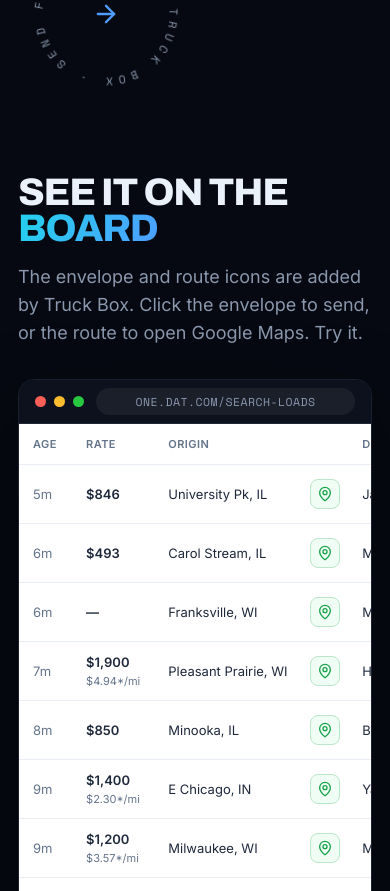
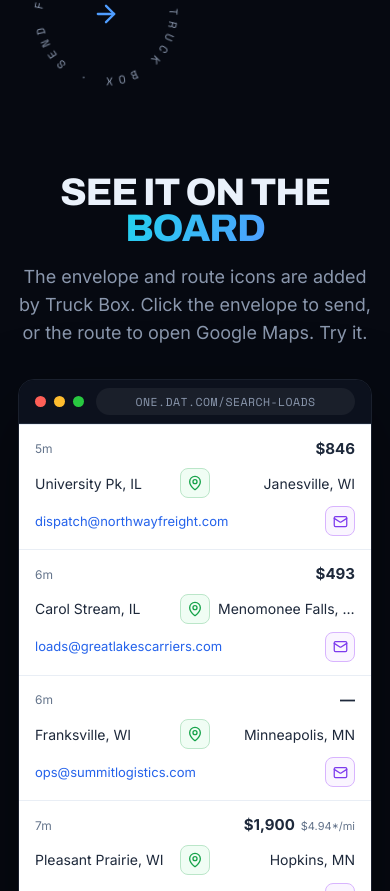
Before and after one commit to mng2214/truckbox-extension-landing, a React (Vite) app: page / in a window 390 px wide. Shown: the part 893-1784 px from the top of the page. Built offline with nearby package versions, Linux system fonts and the light colour scheme.

Commit message:
clean up

```diff
--- a/src/App.tsx
+++ b/src/App.tsx
@@ -547,11 +547,11 @@
   return (
     <section className="ed-section" style={{ paddingTop: 0 }}>
       <div className="ed-container">
-        <div className="mb-8">
+        <div className="mb-8 text-center md:text-left">
           <h2 className="ed-h2">
             See it on the <span className="ed-accent">board</span>
           </h2>
-          <p className="mt-4 max-w-xl text-lg" style={{ color: "var(--muted)" }}>
+          <p className="mt-4 max-w-xl text-lg mx-auto md:mx-0" style={{ color: "var(--muted)" }}>
             The envelope and route icons are added by Truck Box. Click the envelope to
             send, or the route to open Google Maps. Try it.
           </p>
@@ -559,7 +559,7 @@
 
         <Reveal>
           <div
-            className="relative overflow-hidden"
+            className="relative overflow-hidden mx-auto"
             style={{ borderRadius: 16, border: "1px solid var(--line)", boxShadow: "0 30px 80px rgba(0,0,0,0.45)" }}
           >
             {/* browser chrome */}
@@ -581,8 +581,8 @@
               <span className="ed-label hidden sm:block ed-accent">Truck Box · live demo</span>
             </div>
 
-            {/* load board */}
-            <div className="overflow-x-auto" style={{ background: "#ffffff", color: ink }}>
+            {/* load board — desktop table (web stays as-is) */}
+            <div className="hidden md:block overflow-x-auto" style={{ background: "#ffffff", color: ink }}>
               <table style={{ width: "100%", minWidth: 880, borderCollapse: "collapse", fontSize: 13 }}>
                 <thead>
                   <tr style={{ color: sub, textAlign: "left", fontSize: 11, textTransform: "uppercase", letterSpacing: "0.04em" }}>
@@ -647,6 +647,53 @@
               </table>
             </div>
 
+            {/* load board — mobile compact list (no side scroll, first 6 rows) */}
+            <div className="md:hidden" style={{ background: "#ffffff", color: ink }}>
+              {DEMO_LOADS.slice(0, 6).map((l, i) => (
+                <div key={i} style={{ borderTop: `1px solid ${line}`, padding: "13px 16px" }}>
+                  <div className="flex items-center justify-between">
+                    <span style={{ color: sub, fontSize: 12 }}>{l.age}</span>
+                    <span style={{ fontWeight: 700, fontSize: 15 }}>
+                      {l.rate}
+                      {l.rpm && (
+                        <span style={{ color: sub, fontWeight: 400, fontSize: 11, marginLeft: 6 }}>{l.rpm}</span>
+                      )}
+                    </span>
+                  </div>
+
+                  <div className="mt-2 flex items-center gap-2" style={{ fontSize: 14 }}>
+                    <span className="truncate" style={{ flex: 1, minWidth: 0 }}>{l.origin}</span>
+                    <button
+                      type="button"
+                      onClick={() => openRoute(l)}
+                      title="Truck Box: open route in Google Maps"
+                      aria-label={`Open route ${l.origin} to ${l.dest} in Google Maps`}
+                      className="tb-demo-route"
+                      style={{ flex: "0 0 auto" }}
+                    >
+                      <MapPin style={{ width: 16, height: 16 }} />
+                    </button>
+                    <span className="truncate" style={{ flex: 1, minWidth: 0, textAlign: "right" }}>{l.dest}</span>
+                  </div>
+
+                  <div className="mt-2 flex items-center justify-between gap-3">
+                    <span className="truncate" style={{ color: link, fontSize: 13, minWidth: 0 }}>{l.email}</span>
+                    <button
+                      type="button"
+                      onClick={() => sendDemo(i, l.broker)}
+                      title="Truck Box: send email to broker"
+                      aria-label={`Send email to ${l.broker}`}
+                      className="tb-demo-send"
+                      data-sent={sentRow === i ? "1" : undefined}
+                      style={{ flex: "0 0 auto" }}
+                    >
+                      {sentRow === i ? <Check style={{ width: 15, height: 15 }} /> : <Mail style={{ width: 15, height: 15 }} />}
+                    </button>
+                  </div>
+                </div>
+              ))}
+            </div>
+
             {/* sent popup */}
             <AnimatePresence>
               {popup && (
@@ -689,7 +736,7 @@
           </div>
         </Reveal>
 
-        <p className="mt-4 ed-label">Interactive demo · sample data. No real email is sent here.</p>
+        <p className="mt-4 ed-label text-center md:text-left">Interactive demo · sample data. No real email is sent here.</p>
       </div>
     </section>
   );
```
